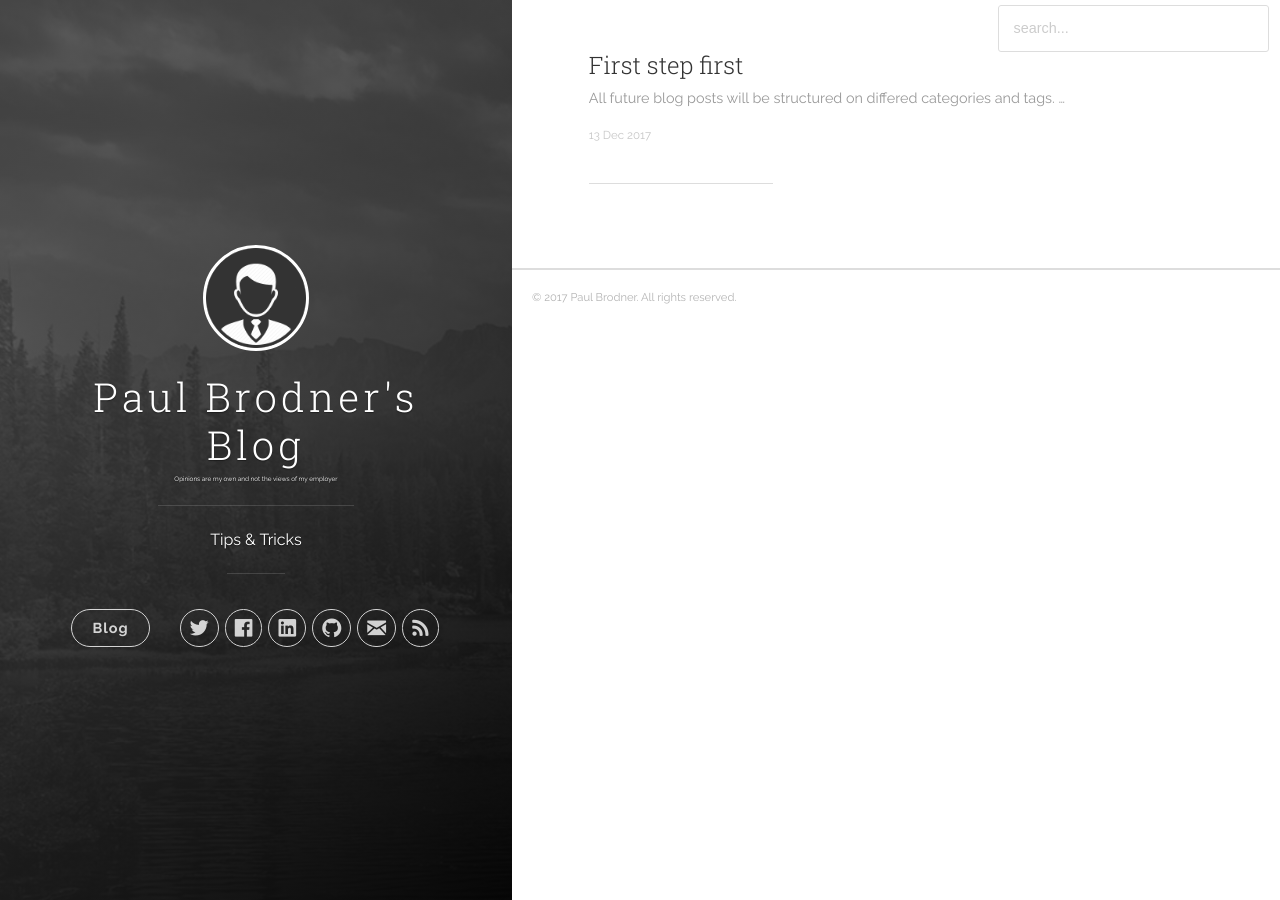
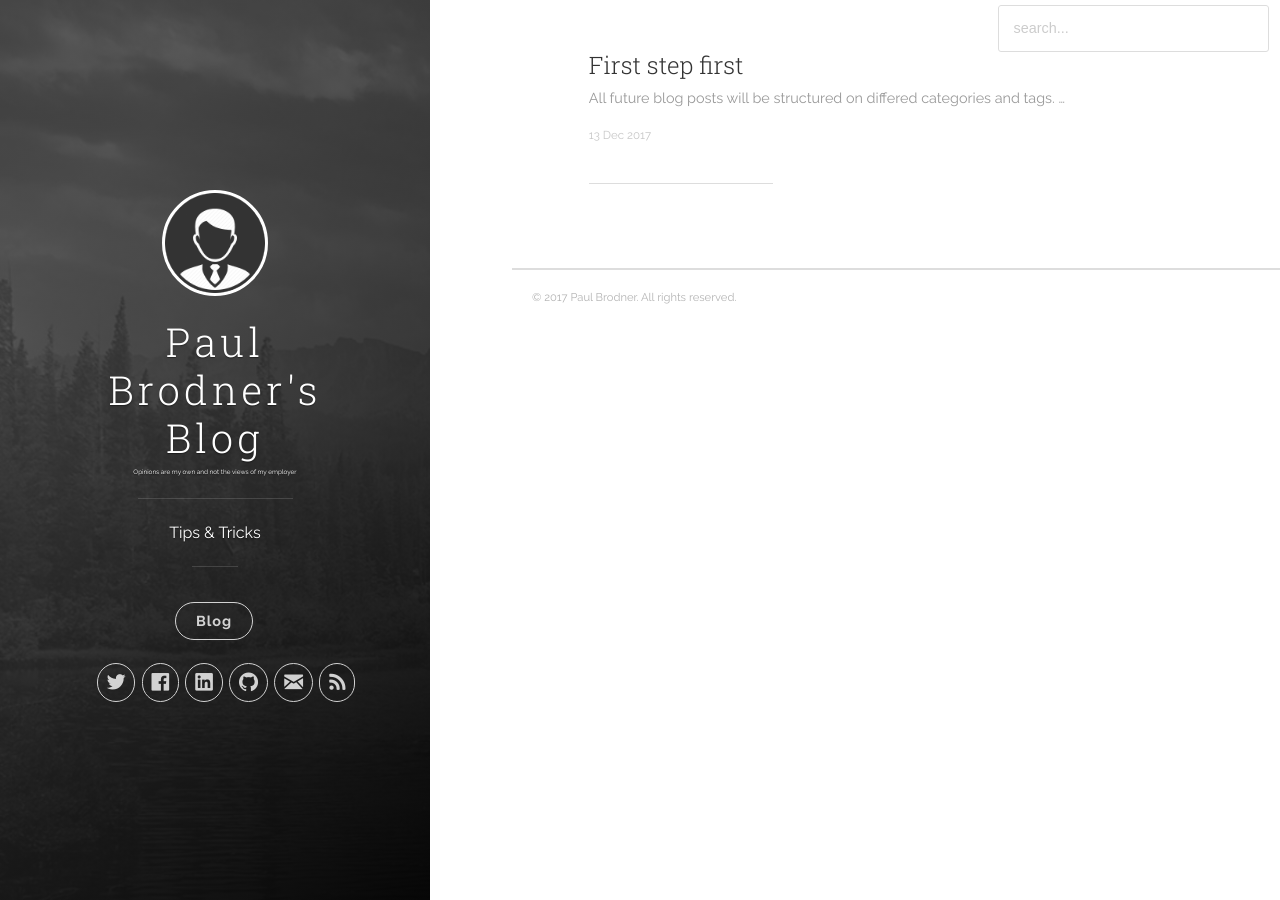
Before and after one commit to paulbrodner/paulbrodner.github.io, a Jekyll site: the page built from index.html, in a window 1280 px wide. Built offline with Jekyll 4.4.1, drawn with Linux system fonts in a browser that asks for light colours; nearby versions of some CDN libraries; the list of posts is cut into pages by our own code.

Commit message:
decrease wide from default 530px to 430px (#14)

```diff
--- a/_sass/uno.scss
+++ b/_sass/uno.scss
@@ -1215,7 +1215,7 @@ hr {
 
 .panel-cover--collapsed {
 	width: 40%;
-	max-width: 530px; }
+	max-width: 430px; }
 
 .panel-cover--overlay {
 	display: block;
@@ -1253,7 +1253,7 @@ hr {
 
 .no-js .panel-main {
 	width: 40%;
-	max-width: 530px; }
+	max-width: 430px; }
 
 .panel-main__inner {
 	display: table-cell;
@@ -1562,7 +1562,7 @@ input[type="tel"] {
 
 @media all and (min-width: 1300px) {
 	.content-wrapper {
-		margin-left: 530px; } }
+		margin-left: 430px; } }
 @media all and (max-width: 1100px) {
 	.panel-cover__logo {
 		width: 70px; }
--- a/js/main.js
+++ b/js/main.js
@@ -13,7 +13,7 @@ $(document).ready(function () {
       $('.content-wrapper').addClass('animated slideInRight')
     } else {
       $('.panel-cover').css('max-width', currentWidth)
-      $('.panel-cover').animate({'max-width': '530px', 'width': '40%'}, 400, swing = 'swing', function () {})
+      $('.panel-cover').animate({'max-width': '430px', 'width': '40%'}, 400, swing = 'swing', function () {})
     }
   })
 
```
